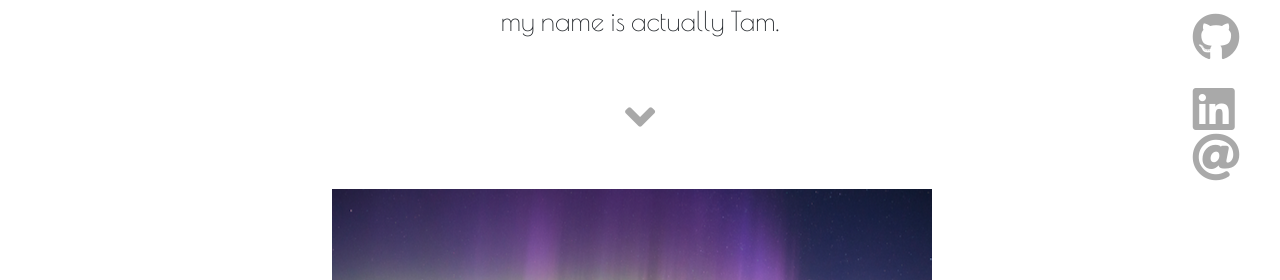
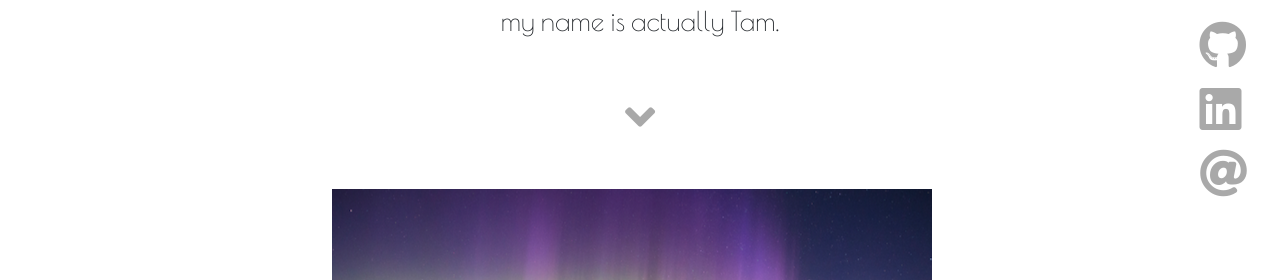
Before and after one commit to tamhong/new-portfolio, a plain HTML site: page index.html in a window 1280 px wide. Shown: the part 435-715 px from the top of the page. Drawn offline with nearby package versions, Linux system fonts and the light colour scheme; a web font is replaced by a local one.

Commit message:
icon fix

```diff
--- a/index.html
+++ b/index.html
@@ -32,9 +32,9 @@
 
             <div id = "iconic" class = "row justify-content-end">
                 <div class = "col-md-6 mx-auto mt-5 text-center">
-                    <a class="fab fa-github icons" href="https://github.com/tamhong" target="_blank" style="font-size:48px"></a>&nbsp;
-                    <a class="fab fa-linkedin icons" href="https://www.linkedin.com/in/tamhong" target="_blank" style="font-size:48px"></a>&nbsp;
-                    <a class="fas fa-at icons" href="email.html" target="_blank" style="font-size:48px"></a>
+                    <a class="fab fa-github icons p-2" href="https://github.com/tamhong" target="_blank" style="font-size:48px"></a>
+                    <a class="fab fa-linkedin icons p-2" href="https://www.linkedin.com/in/tamhong" target="_blank" style="font-size:48px"></a>
+                    <a class="fas fa-at icons p-2" href="email.html" target="_blank" style="font-size:48px"></a>
                 </div>
             </div>
 
```
